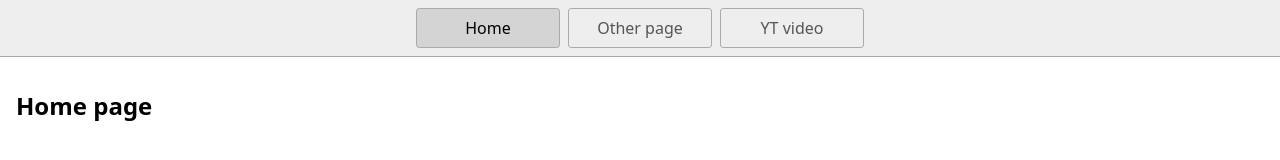
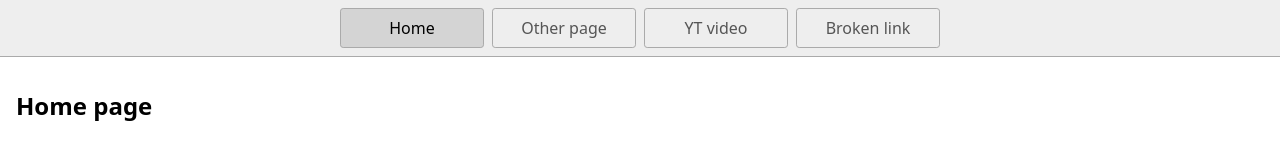
Before and after one commit to mirmich/web-platform-v5f4dx, a plain HTML site: page index.html in a window 1280 px wide. Drawn offline with Linux system fonts and the light colour scheme.

Commit message:
1 file modified

```diff
--- a/index.html
+++ b/index.html
@@ -16,6 +16,7 @@
       <a href="/" aria-current="page">Home</a>
       <a href="/page2.html">Other page</a>
       <a href="https://youtu.be/RPdVAKnAk5c">YT video</a>
+      <a href="http://aaktualne.cz/">Broken link</a>
     </nav>
     <main>
       <h1>Home page</h1>
```
